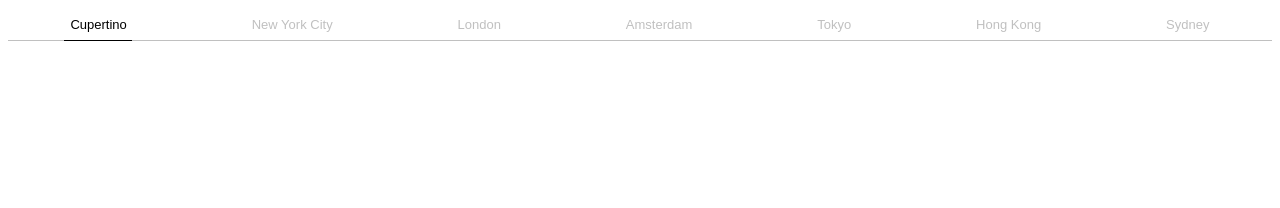
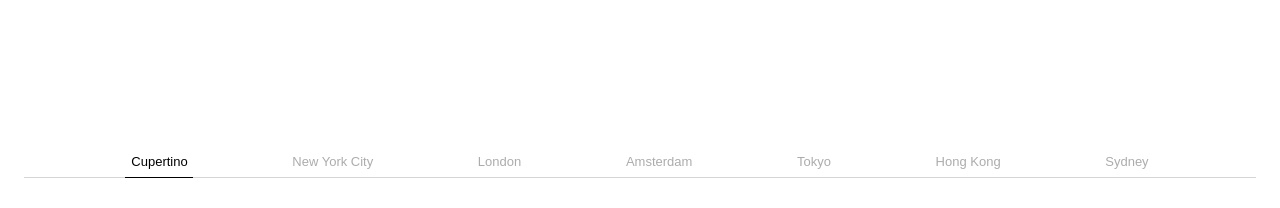
Before and after one commit to Tiendongle/minimal-vanillajs-navigation, a plain HTML site: page index.html in a window 1280 px wide. Drawn offline with Linux system fonts and the light colour scheme.

Commit message:
[Refactor] Adjust Styling to match design

```diff
--- a/assets/styles.css
+++ b/assets/styles.css
@@ -1,5 +1,10 @@
 :root {
   --activeNavSize: 1;
+  --activeNavCenter: 0;
+  --hoverColor: rgb(40,125,190);
+  --lightGrey: rgb(173,172,173);
+}
+
 @font-face {
   font-family: 'SF Pro Text';
   src:  url('/assets/fonts/sf-pro-text-regular.ttf') format('ttf'),
@@ -13,14 +18,15 @@
 body {
   font-family: "SF Pro Text", "Myriad Set Pro", "SF Pro Icons", "Apple Legacy Chevron", "Helvetica Neue", "Helvetica", "Arial", sans-serif;
   font-size: 16px;
+  margin: 145px 24px 0 24px;
 }
 
 nav {
   position: relative;
   display: flex;
+  justify-content: space-around;
   width: 100%;
-  justify-content: space-around;
-  padding: 8px 0;
+  padding: 8px 55px;
   overflow: hidden;
 }
 
@@ -33,7 +39,7 @@
   height: 1px;
   transform: scaleX(1);
   transform-origin: left;
-  transition: left 500ms ease-in-out, transform 500ms ease-in-out;
+  transition: transform 450ms ease-in-out;
   background-color: black;
   will-change: transform;
 }
@@ -48,7 +54,8 @@
   bottom: 0;
   width: 100%;
   height: 1px;
-  background-color: silver;
+  background-color: var(--lightGrey);
+  opacity: 0.5;
   z-index: -1;
 }
 
@@ -56,17 +63,18 @@
   position: relative;
   border: none;
   background-color: transparent;
-  color: silver;
+  color: var(--lightGrey);
   text-decoration: none;
   font-size: 13px;
   transition: color 250ms ease-in-out;
   cursor: pointer;
 }
 
-nav button.active {
+nav button.active,
+nav button.active:hover {
   color: black
 }
 
 nav button:hover {
-  color: lightskyblue;
+  color: var(--hoverColor);
 }
```
